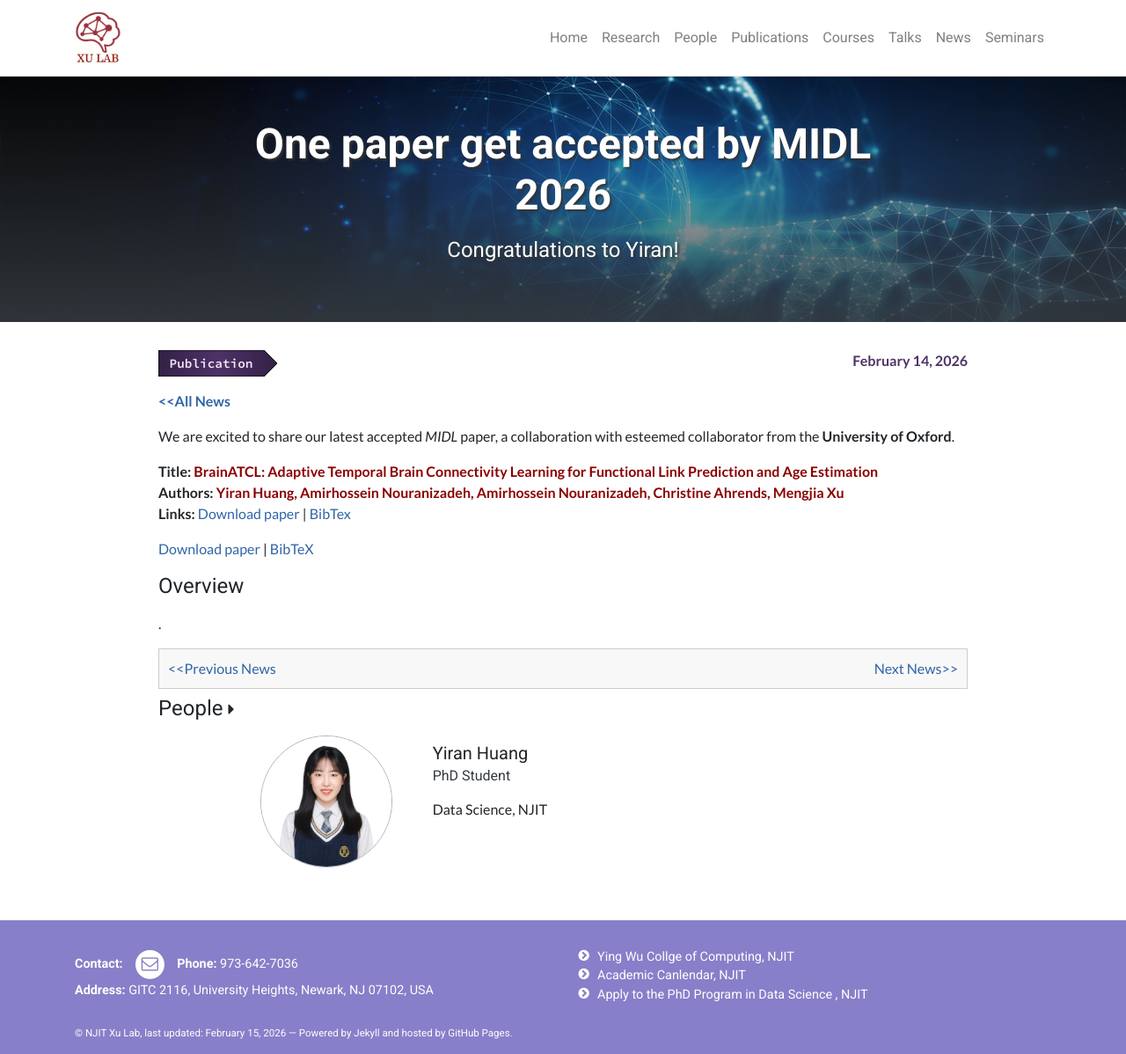
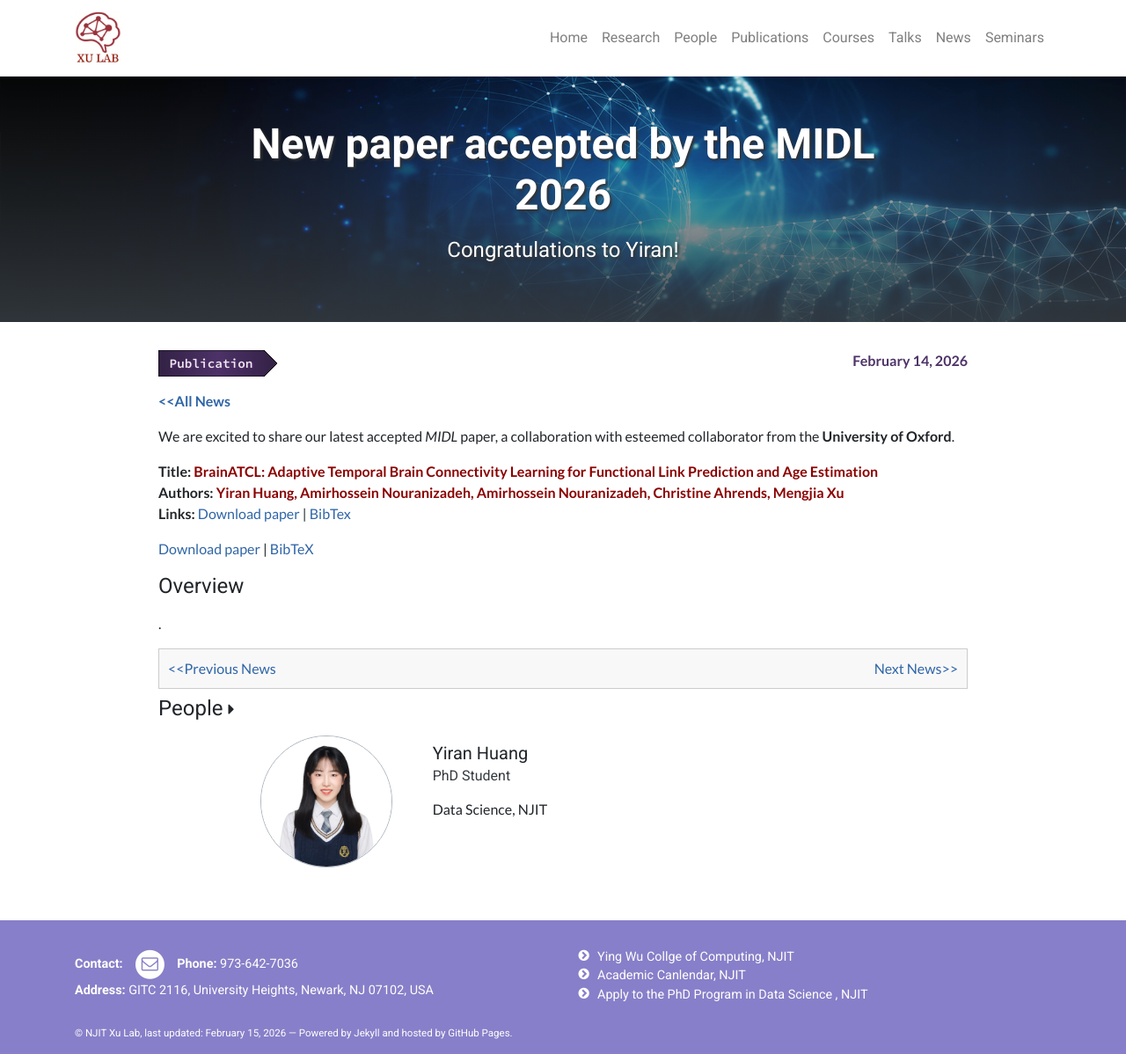
Before and after one commit to GraceXu182/gracexu182.github.io, a Jekyll site: the page built from content/_newsfeed/post8.md, in a window 1280 px wide. Shown: the whole page at 88% size. Built offline with Jekyll 4.4.1, drawn with Linux system fonts in a browser that asks for light colours.

Commit message:
update news

```diff
--- a/content/_newsfeed/post8.md
+++ b/content/_newsfeed/post8.md
@@ -1,6 +1,6 @@
 ---
 date: 2026-02-14
-title: One paper get accepted by MIDL 2026
+title: New paper accepted by the MIDL 2026
 subtitle: Congratulations to Yiran!
 description: Paper titled "BrainATCL - Adaptive Temporal Brain Connectivity Learning for Functional Link Prediction and Age Estimation" has been accepted by MIDL 2026.
 event_type: publication # primary type of the event, used to create the small, colored post callout
```
